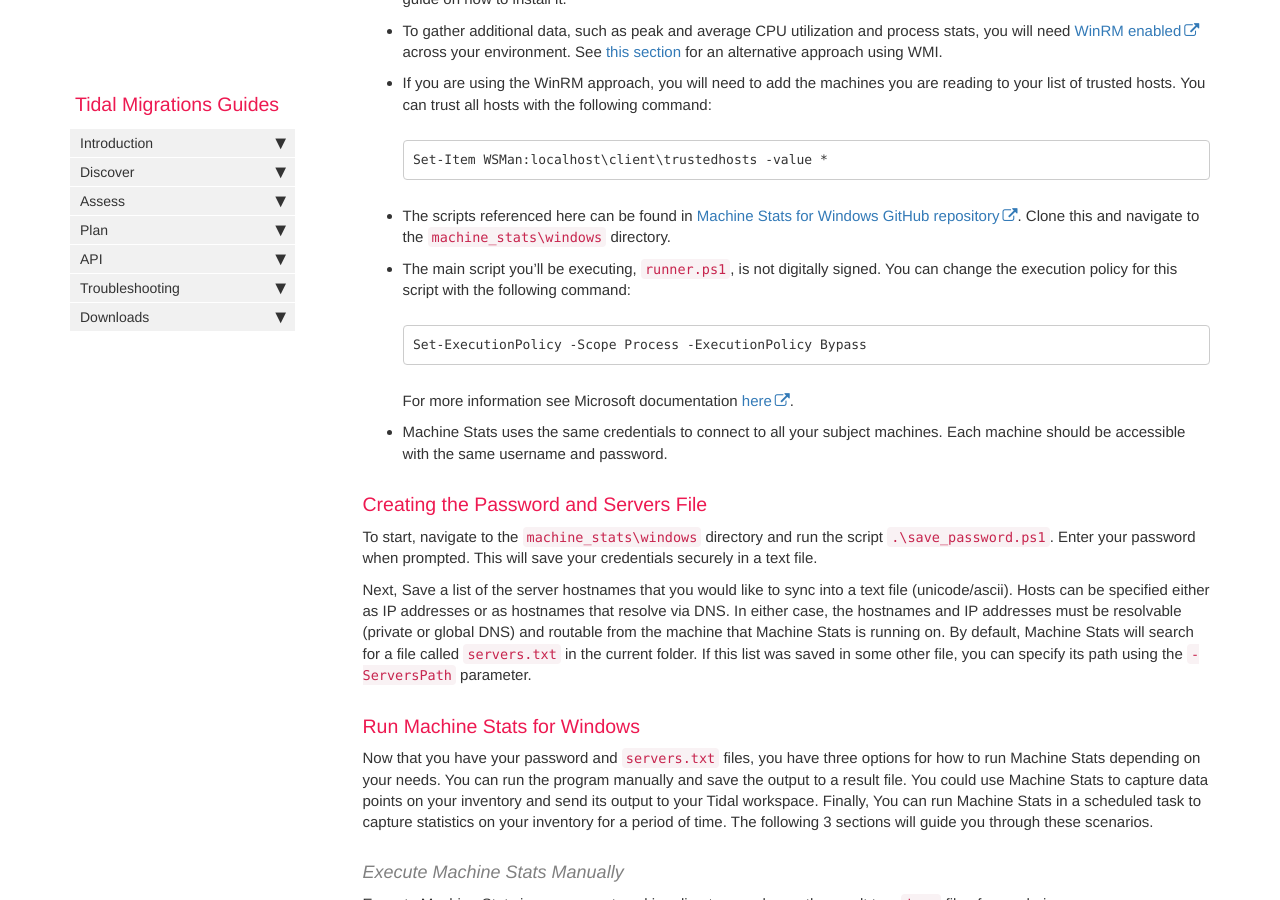
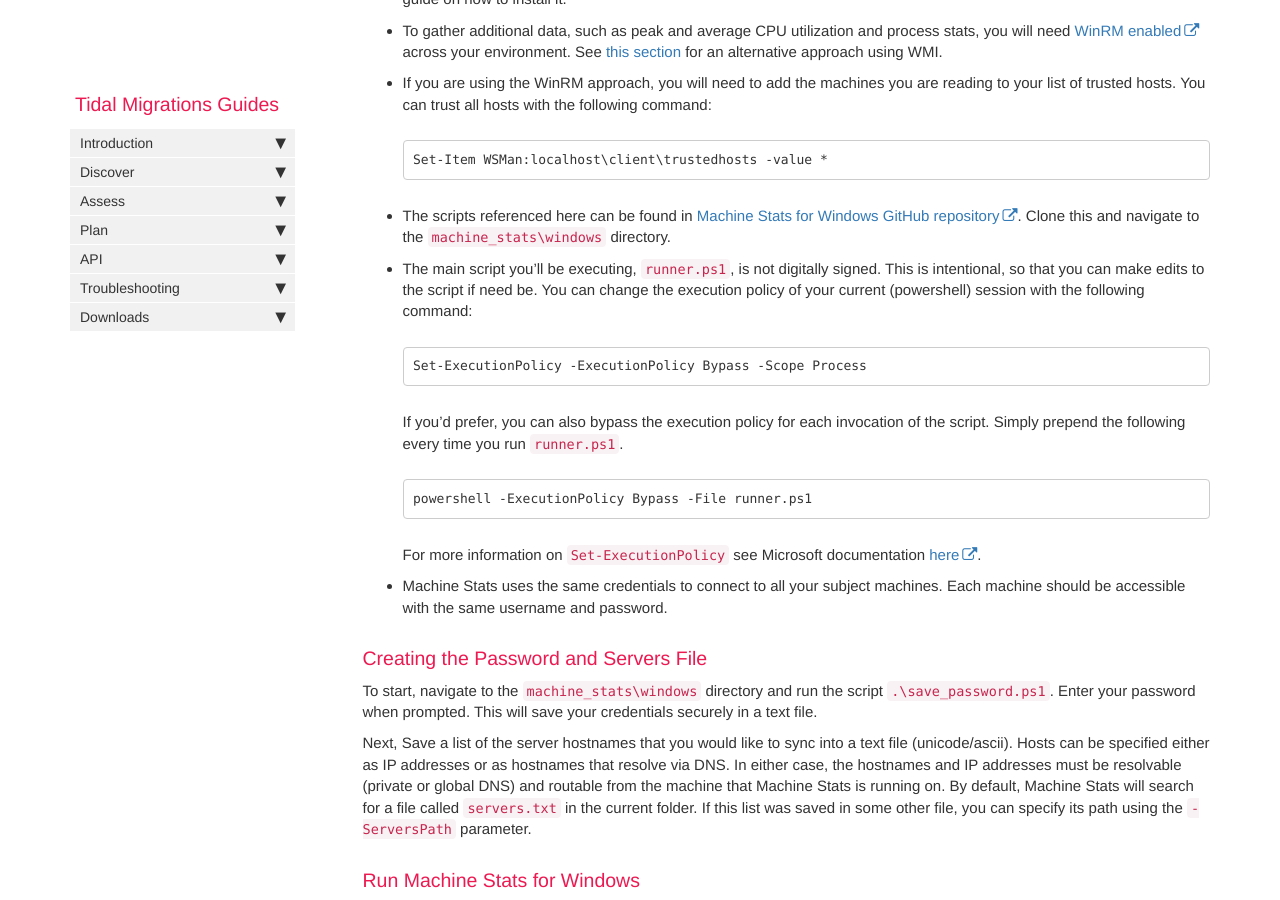
Before and after one commit to tidalmigrations/tidalmigrations.github.io, a Jekyll site: the page built from pages/tidal tools/machine_stats.md, in a window 1280 px wide and 900 px high, scrolled down 1677 px. Built offline with Jekyll 4.4.1, drawn with Linux system fonts in a browser that asks for light colours; nearby versions of some CDN libraries; comment, search, counter and statistics services are not loaded.

Commit message:
Clarify instructions around setting MS4W execution policy

````diff
--- a/pages/tidal tools/machine_stats.md
+++ b/pages/tidal tools/machine_stats.md
@@ -55,11 +55,15 @@ dependencies setup:
 - The scripts referenced here can be found in [Machine Stats for
   Windows GitHub
 repository](https://github.com/tidalmigrations/machine_stats/tree/master/windows). Clone this and navigate to the `machine_stats\windows` directory.
-- The main script you'll be executing, `runner.ps1`, is not digitally signed. You can change the execution policy for this script with the following command:
+- The main script you'll be executing, `runner.ps1`, is not digitally signed. This is intentional, so that you can make edits to the script if need be. You can change the execution policy of your current (powershell) session with the following command:
   ```
-  Set-ExecutionPolicy -Scope Process -ExecutionPolicy Bypass
+  Set-ExecutionPolicy -ExecutionPolicy Bypass -Scope Process
   ```
-For more information see Microsoft documentation [here](https://docs.microsoft.com/en-us/powershell/module/microsoft.powershell.security/set-executionpolicy?view=powershell-7.2).
+  If you'd prefer, you can also bypass the execution policy for each invocation of the script. Simply prepend the following every time you run `runner.ps1`.
+  ```
+  powershell -ExecutionPolicy Bypass -File runner.ps1
+  ```
+For more information on `Set-ExecutionPolicy` see Microsoft documentation [here](https://docs.microsoft.com/en-us/powershell/module/microsoft.powershell.security/set-executionpolicy?view=powershell-7.2).
 - Machine Stats uses the same credentials to connect to all your subject machines. Each machine should be accessible with the same username and password.
 
 ### Creating the Password and Servers File
````
